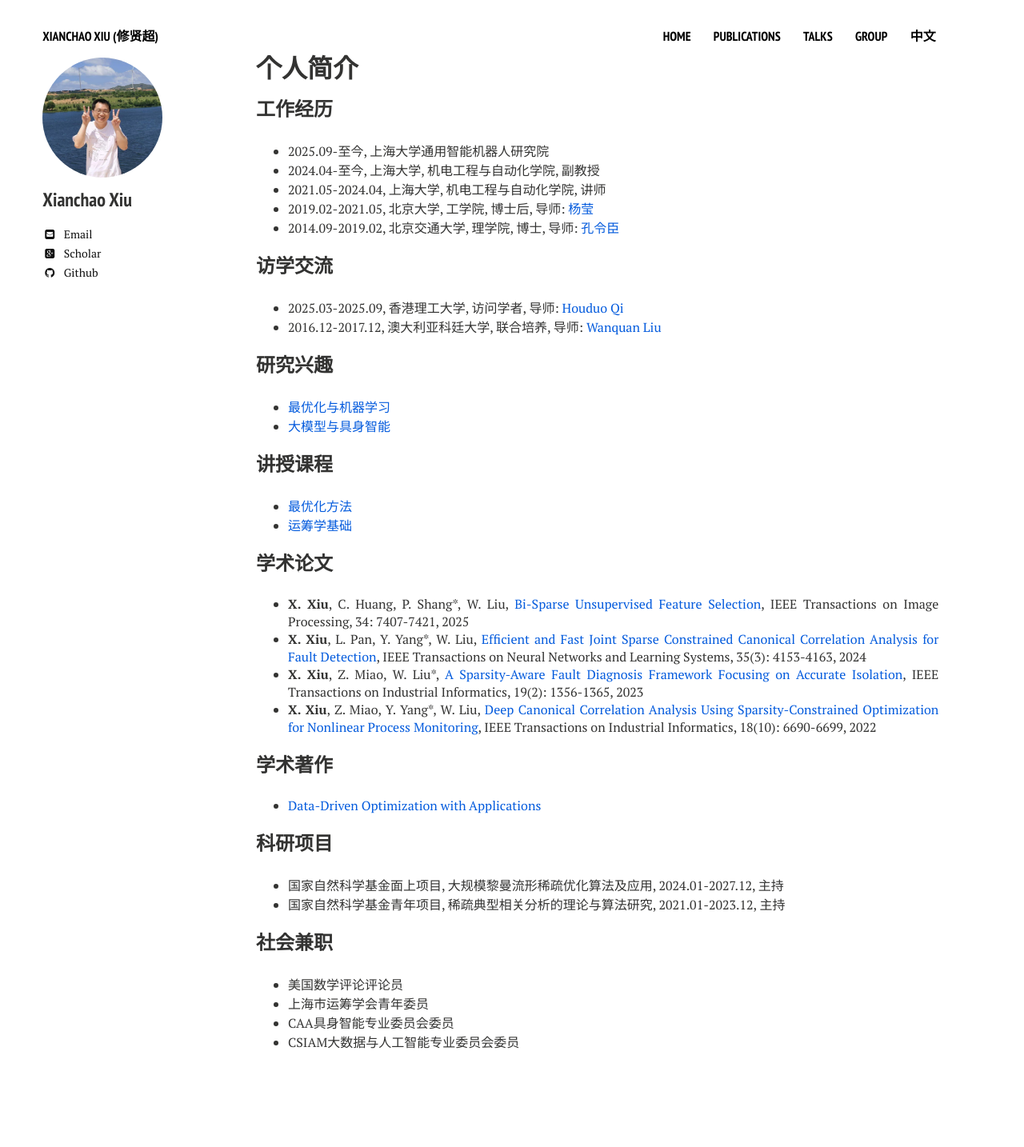
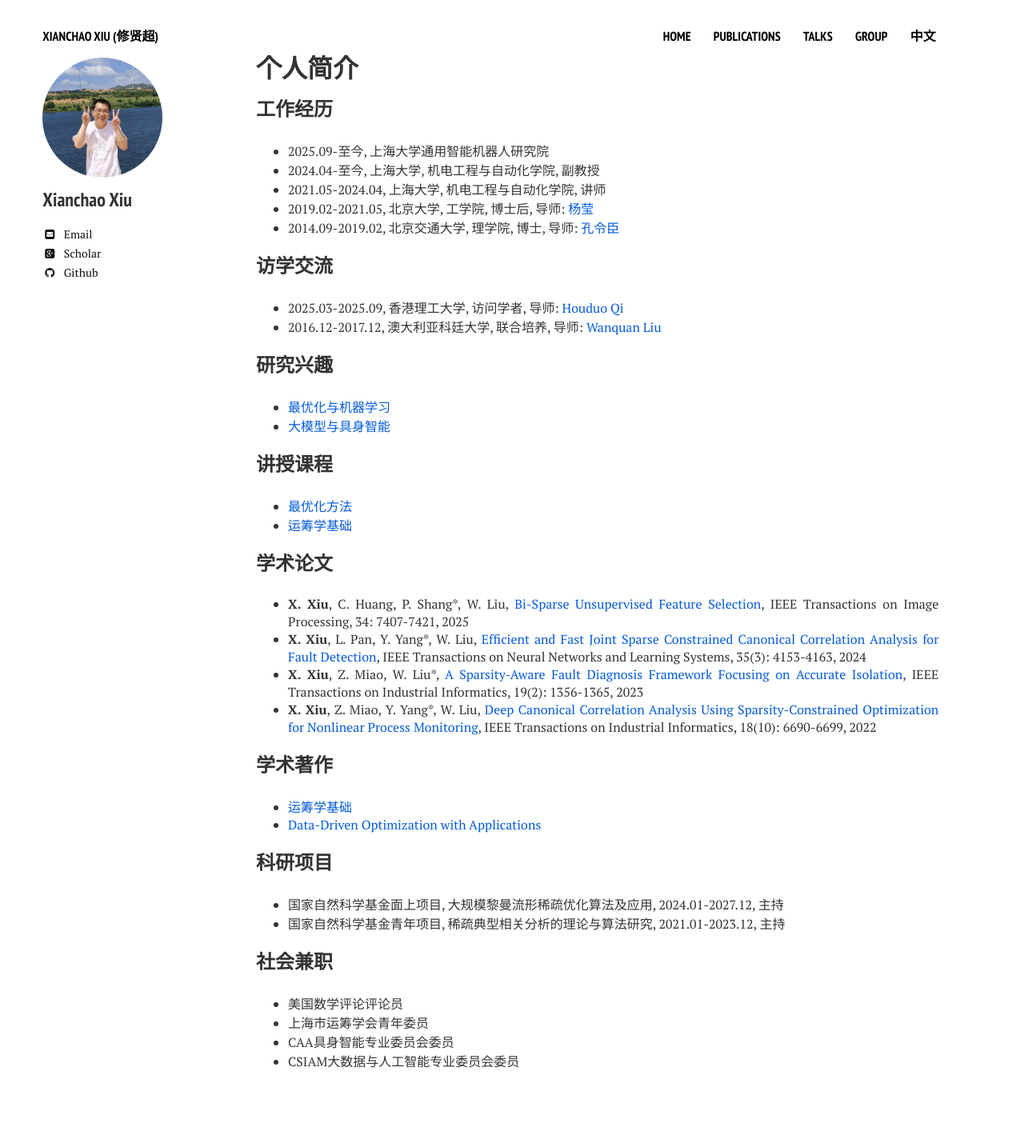
Before and after one commit to xianchaoxiu/xianchaoxiu.github.io, a Jekyll site: the page built from chinese/index.md, in a window 1280 px wide. Shown: the whole page at 80% size. Built offline with Jekyll 4.4.1, drawn with Linux system fonts in a browser that asks for light colours; nearby versions of some CDN libraries; before the commit the page ends 1410 px from its top, so only the background shows below that.

Commit message:
Update index.md

```diff
--- a/chinese/index.md
+++ b/chinese/index.md
@@ -40,7 +40,10 @@ share: false
 
 
 ### 学术著作
-* <a href="https://xianchaoxiu.github.io/chinese/book/" class="textlink" target="_blank">Data-Driven Optimization with Applications </a><br>
+
+
+* <a href="https://xianchaoxiu.github.io/chinese/book/OR/" class="textlink" target="_blank">运筹学基础 </a><br>
+* <a href="https://xianchaoxiu.github.io/chinese/book/DDOA/" class="textlink" target="_blank">Data-Driven Optimization with Applications </a><br>
 
 ### 科研项目
 * 国家自然科学基金面上项目, 大规模黎曼流形稀疏优化算法及应用, 2024.01-2027.12, 主持 <br>
```
